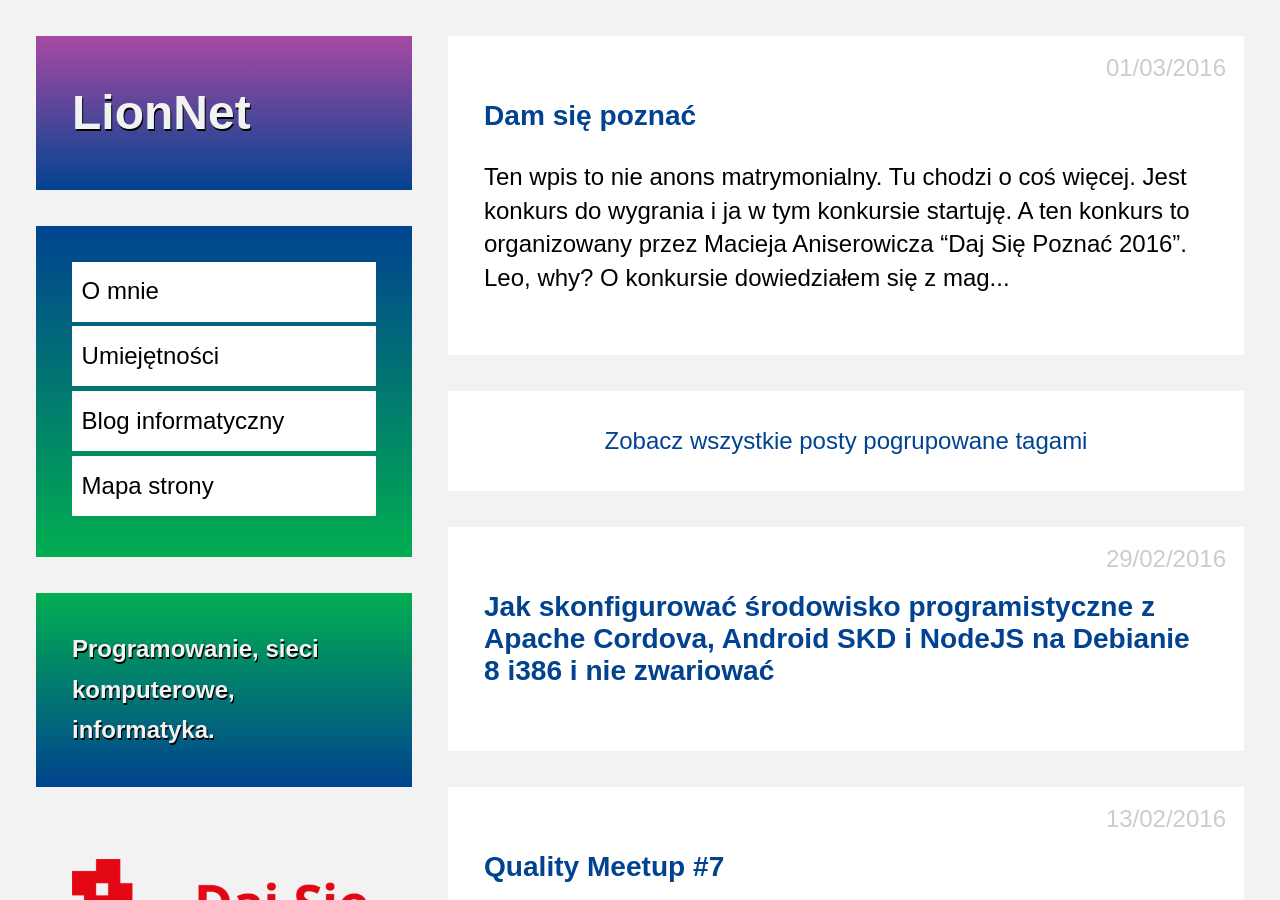
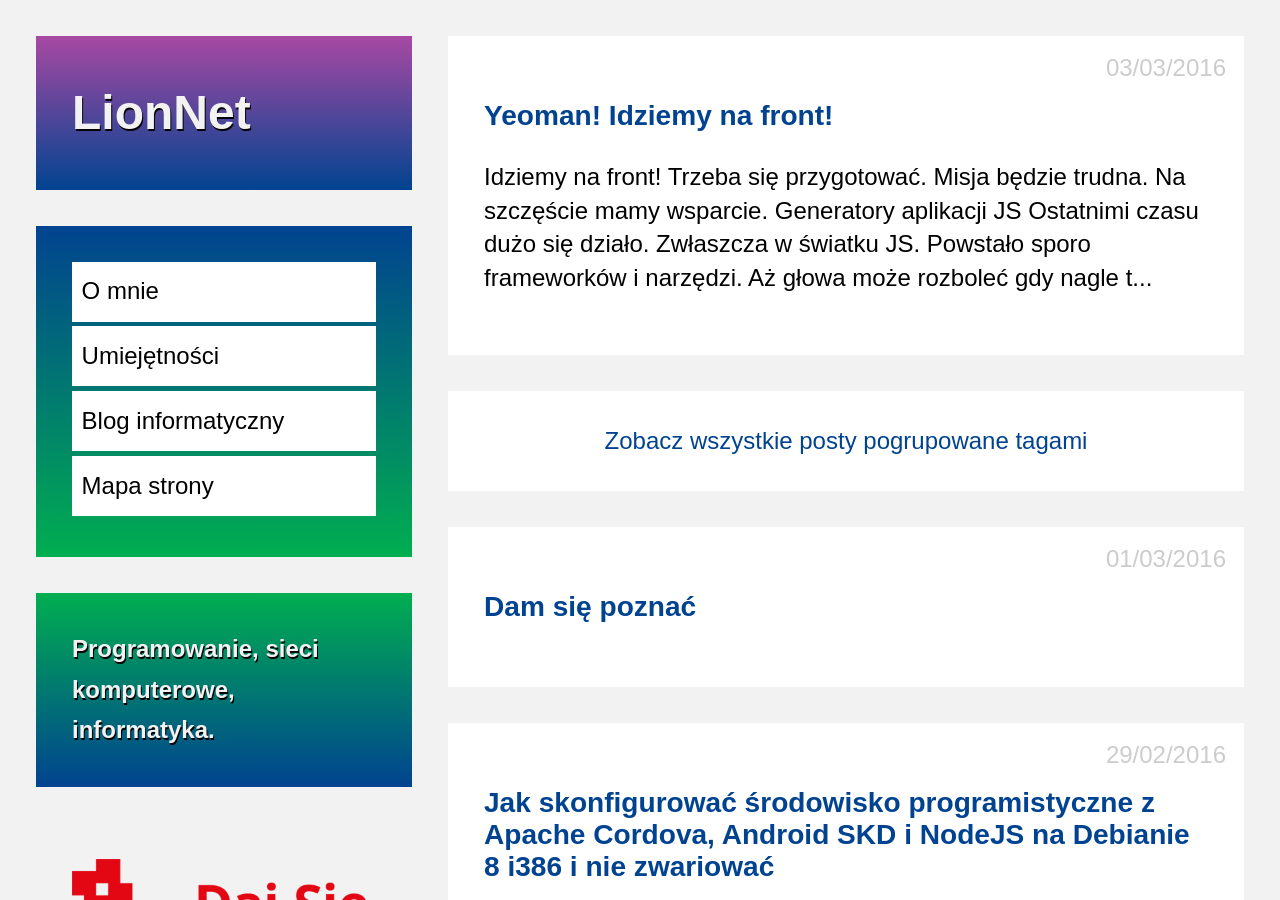
Before and after one commit to maciejlew/maciejlew.github.io, a Jekyll site: the page built from pages/blog.md, in a window 1280 px wide and 900 px high. Built offline with Jekyll 4.4.1, drawn with Linux system fonts in a browser that asks for light colours; some of the changed lines change nothing that is shown.

Commit message:
Adds post "Yeoman Idziemy na front"

```diff
--- /dev/null
+++ b/_posts/2016-03-03-yeoman-idziemy-na-front.md
@@ -0,0 +1,75 @@
+---
+layout: post
+title: "Yeoman! Idziemy na front!"
+date: 2016-03-03 19:00:00
+description: 'Konkurs "Daj się poznać 2016"'
+keywords: "daj się poznać 2016, konkurs programistyczny, aplikacja konkursowa,
+drug dose framework, aplikacja mobilna, pas pediatryczny, dawkowanie leków, yeoman,
+ionic framework, generator aplikacji"
+tags:
+- DSP2016
+- JS
+---
+
+Idziemy na front! Trzeba się przygotować. Misja będzie trudna. Na szczęście mamy
+wsparcie.
+
+## Generatory aplikacji JS
+
+Ostatnimi czasu dużo się działo. Zwłaszcza w światku JS. Powstało sporo frameworków
+i narzędzi. Aż głowa może rozboleć gdy nagle trzeba się tego wszystkiego nauczyć.
+Nie inaczej było ze mną. Chcę utworzyć pierwszą aplikację w **AngularJS**, **Ionic** i
+**Apache Cordova**. I co? Od czego zacząć? Ściągać paczki? Tworzyć strukturę katalogów?
+No ale zaraz, gdzie ja to powinienem wszystko zainstalować? Zaraz, zaraz...
+
+Każde ww. narzędzi ma swój generator, czyli specjalne interaktywne narzędzie
+zrobione tylko po to, aby łatwiej można było rozpocząć pracę. A wiec AngularJS ma
+generator który stworzy nam szkielet aplikacji AngularJS. Cordova ma generator
+który stworzy nam szkielet aplikacji Cordova. Ionic ma generator który stworzy
+nam szkielet aplikacji Ionic z Adularem i Cordova. No fajnie. Wygląda na to że
+najlepiej wykorzystać generator Ionic, który powinien nam wszystko ładnie utworzyć
+tak aby nie trzeba się było już niczym przejmować i od razu zacząć kodować. Nic
+bardziej mylnego :)
+
+Polecenie *ionic start* rzeczywiście wygeneruje nam szkielet. Przeglądając go,
+mając pewne nawyki z innych frameworków wyposażonych w generatory, można odnieść
+wrażenie że trochę tego za dużo się wygenerowało. Na dodatek nie mamy jeszcze pliku
+.gitignore, wiec nie wiadomo co powinno zostać przesłane do repozytorium, a co
+powinno zostać tylko w kopii roboczej. Słabo. Na szczęście inni także mieli takie
+dylematy. Tak też prawdopodobnie powstał ionic-generator dla Yeoman.
+
+## Yeoman
+
+[Yeoman](http://yeoman.io/) to kolejne narzędzie które przyszło mi poznać w
+ostatnim czasie. Z tego powodu nie mogę jeszcze czuć się jego ekspertem, ale
+napiszę tu te kilka zdań - może także właśnie dla Ciebie Yeoman stanie się
+odkryciem dnia. Narzędzie to służy do definiowania szkieletów aplikacji. I chodzi
+tu nie tylko o aplikację JS, choć te przodują w statystykach upublicznionych
+szablonów Yeomana. Jednym prostym poleceniem generujemy projekt według zadanego
+szablonu. W tej chwili baza zarejestrowanych szablonów Yeomana posiada 3000
+wpisów. Jest z czego wybierać.
+
+### generator-ionic
+
+Mój wybór padł na szablon [generator-ionic](https://github.com/diegonetto/generator-ionic)
+reklamujący się jako pozwalający na szybkie i rozsądne narzędzie do tworzenia
+projektów pisanych w Ionic, AngularJS i Cordova, podążające za dobrymi praktykami
+formowania struktury projektów.
+
+Ten generator dodaje ponad to kilka usprawnień których brakuje generatorowi
+zawartemu w Ionic. Zostaniemy wypytani o to z jakich chcemy skorzystać pluginów
+Cordova oraz jaki chcemy pobrać szablon Ionic. Dostaniemy gotowy plik .gitignore
+dzięki czemu nie będziemy zaśmiecać repozytorium. Otrzymamy także zestaw poleceń
+grunta które budują aplikację. Całkiem fajnie.
+
+## Idziemy na front!
+
+Pora wyruszać. Jedynie kilka kroków dzieli nas przed pierwszym zetknięciem z
+frontem:
+
+    npm install -g yo grunt-cli bower generator-ionic ionic cordova
+    mkdir drug-dose-framework-ionic
+    cd drug-dose-framework
+    yo ionic drug-dose-framework
+
+{% include acronyms.md %}
--- a/pages/map.md
+++ b/pages/map.md
@@ -24,6 +24,7 @@ redirect_from: /map/
  * [Umiejętności](../umiejetnosci)
  * [Kontakt](../kontakt)
  * [Blog informatyczny](../blog)
+   * [Yeoman! Idziemy na front!](../2016/03/03/yeoman-idziemy-na-front.html)
    * [Dam się poznać](../2016/03/01/dam-sie-poznac.html)
    * [Jak skonfigurować środowisko programistyczne z Apache Cordova, Android SKD i NodeJS na Debianie 8 i386 i nie zwariować](../2016/02/29/jak-skonfigurowac-srodowisko-programistyczne-z-apache-cordova-android-sdk-i-nodejs-na-debianie-8-i386-i-nie-zwariowac.html)
    * [Quality Meetup #7](../2016/02/13/quality-meetup-7.html)
```
